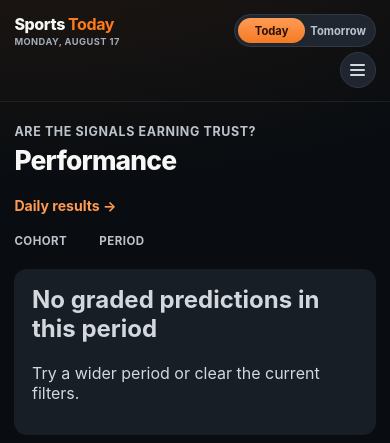
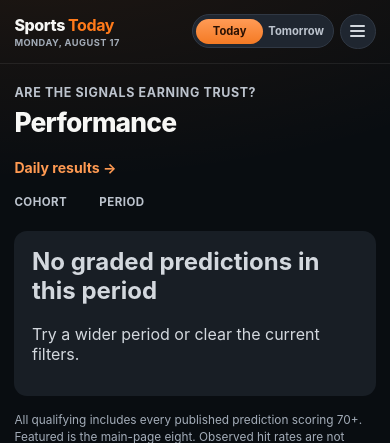
Before and after one commit to sme327/sports_today, a Django app: template web/templates/web/performance.html in a window 390 px wide. Shown: the top 443 px of the page. Run offline with Django 5.2, Linux system fonts and the light colour scheme; the template is opened without the code that fills it, so the values that code supplies are empty.

Commit message:
style(nav): keep the menu beside the day toggle on phones
The nav stacked below 560px, putting the menu button under the pill instead of
next to it. That was right when it was written: row two held a text
"Performance" link, too wide to sit beside the toggle. Performance moved into
the menu, so row two became a 2.1rem circle — stacking only pushed the control
away from the pill it belongs with and made the header taller for nothing.

One row now, at every width. It fits with room to spare: at 360px the nav takes
166px and leaves 165px for a brand that needs about 60. The date gains an
ellipsis so it shortens rather than shoving the nav down, and the nav keeps
flex-shrink: 0 so the toggle is not the thing that gives way when the two
compete for the line.

Also removes CSS my own change had already killed. The phone race row declared
four columns and relabelled its last header to "Left"; adding "vs. race" made
the row five wide, so the 720px rule now sets the phone grid and hides both
numeric columns together — leaving that block overridden and pointing at a
hidden element. Dead declarations that still read as intent are worse than
none.

Co-Authored-By: Claude Opus 5 <noreply@anthropic.com>
Claude-Session: https://claude.ai/code/session_0146xnnhw8APrwsxdQKzqPRw

```diff
--- a/web/static/web.css
+++ b/web/static/web.css
@@ -223,18 +223,24 @@ a { color: inherit; }
   .performance-controls > div { align-items: flex-start; flex-direction: column; gap: .35rem; }
   .cohort-comparison { grid-template-columns: 1fr; }
 }
-/* Phones: the nav stacks to mirror the brand — day toggle over Performance, against
-   "Sports Today" over the date. The brand already sets the header's height with two
-   lines, so the second nav line costs nothing, and moving Performance out of row one
-   gives the date the whole left column. That replaces a `max-width: 7.5rem` ellipsis
-   that had been truncating it to "WEDNESDAY, AUG…". */
+/* Phones: the nav stays one row — day toggle, then the menu button beside it.
+
+   It used to stack, and that was right at the time: the second row held a text
+   "Performance" link, which was too wide to sit next to the toggle. Performance now
+   lives inside the menu, so row two is a 2.1rem circle — stacking it only pushed the
+   control away from the pill it belongs with and made the header taller for nothing.
+
+   The brand keeps `min-width: 0` so the date shortens rather than shoving the nav down;
+   that is what replaced a `max-width: 7.5rem` ellipsis truncating it to
+   "WEDNESDAY, AUG…". `flex-shrink: 0` on the nav is the load-bearing half: without it
+   the toggle is the thing that gives way when the two compete. */
 @media (max-width: 560px) {
-  .site-header { align-items: flex-start; }
+  .site-header { align-items: center; }
   .site-header nav.compact-nav {
-    flex-direction: column; align-items: flex-end; gap: .3rem; flex: 0 0 auto;
+    flex-direction: row; align-items: center; gap: .4rem; flex: 0 0 auto;
   }
   .site-brand { min-width: 0; flex: 1 1 auto; }
-  .site-date { white-space: nowrap; }
+  .site-date { white-space: nowrap; overflow: hidden; text-overflow: ellipsis; }
 }
 @media (max-width: 430px) {
   .site-brand-name { font-size: 1rem; }
@@ -535,9 +541,13 @@ html[data-slate-stale] .opportunity-section { display: none; }
 @media (max-width: 560px) {
   .trend-grid, .race-games { grid-template-columns: 1fr; }
   .section-heading { align-items: flex-start; flex-direction: column; gap: .3rem; }
-  .race-row { grid-template-columns: 2rem minmax(0, 1fr) 3.8rem 3rem; padding-inline: .5rem; }
-  .race-head span:last-child { font-size: 0; }
-  .race-head span:last-child::after { content: "Left"; font-size: .62rem; }
+  /* Only the padding survives here. This block used to declare a four-column race row
+     and relabel its last header to "Left"; adding the "vs. race" column made the row
+     five wide, so the 720px rule below now sets the phone grid and hides both numeric
+     columns together — which leaves `span:last-child` pointing at a hidden element and
+     the four-column track overridden. Dead declarations that still read as intent are
+     worse than none, so they are gone rather than left to mislead the next edit. */
+  .race-row { padding-inline: .5rem; }
   .race-game { grid-template-columns: 4.4rem minmax(0, 1fr); }
 }
 
```
